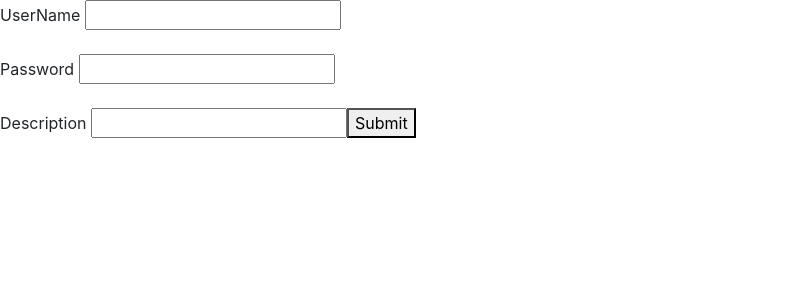
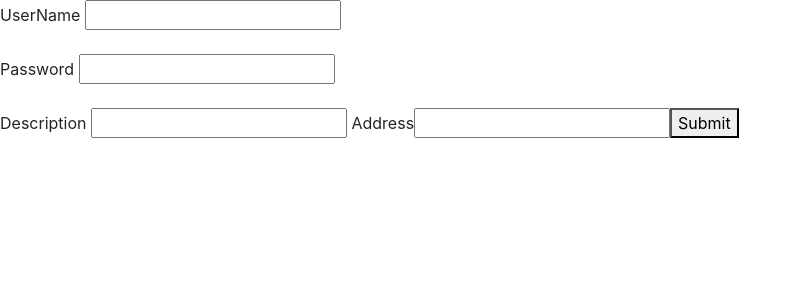
Before and after one commit to gitBishal/Angular, an Angular app: page / in a window 1280 px wide. Shown: the top 300 px of the page, without its empty margins (0-801 px from the left). Built offline with nearby package versions, Linux system fonts and the light colour scheme.

Commit message:
address field added

```diff
--- a/src/app/app.component.html
+++ b/src/app/app.component.html
@@ -50,6 +50,7 @@
   UserName <input type="text" name="username" [(ngModel)]="users.userName" /><br /><br />
   Password  <input type="password" name="password" [(ngModel)]="users.password" /><br /><br />
   Description <input type="text" name="text" />
+  Address<input type="text" name="address" />
   <button (click)="Submit()">Submit</button>
 </form>
 
```
